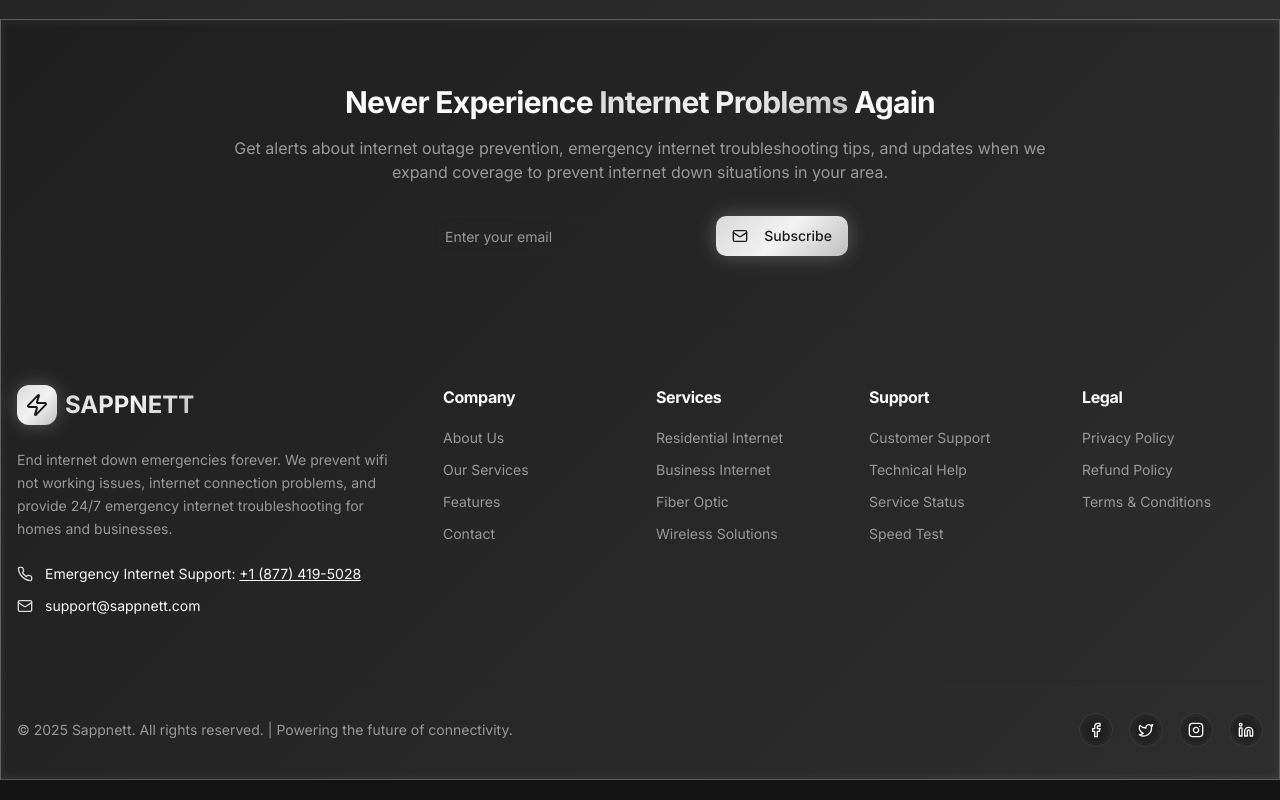
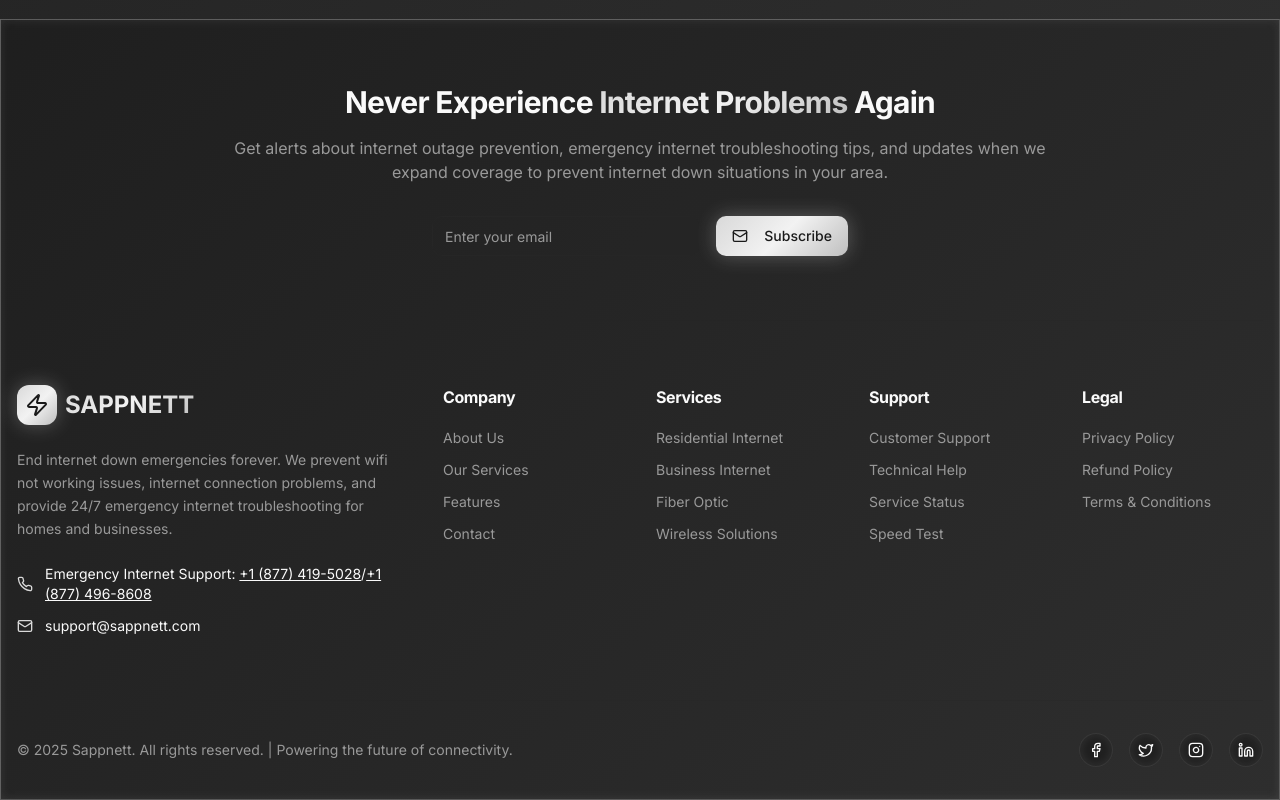
Before and after one commit to sappnett/sapp-nett, a React (Vite) app: page / in a window 1280 px wide. Shown: the part 8188-8988 px from the top of the page. Built offline with nearby package versions, Linux system fonts and the light colour scheme; the HTML template or start-up script is replaced by a standard one; a web font is replaced by a local one.

Commit message:
Update Footer.tsx

```diff
--- a/src/components/Footer.tsx
+++ b/src/components/Footer.tsx
@@ -91,6 +91,12 @@ export function Footer() {
                       className="underline hover:text-primary transition"
                     >
                       +1 (877) 419-5028
+                    </a>/
+                        <a
+                      href="tel:+18774968608"
+                      className="underline hover:text-primary transition"
+                    >
+                      +1 (877) 496-8608
                     </a>
                   </span>
                 </div>
```
